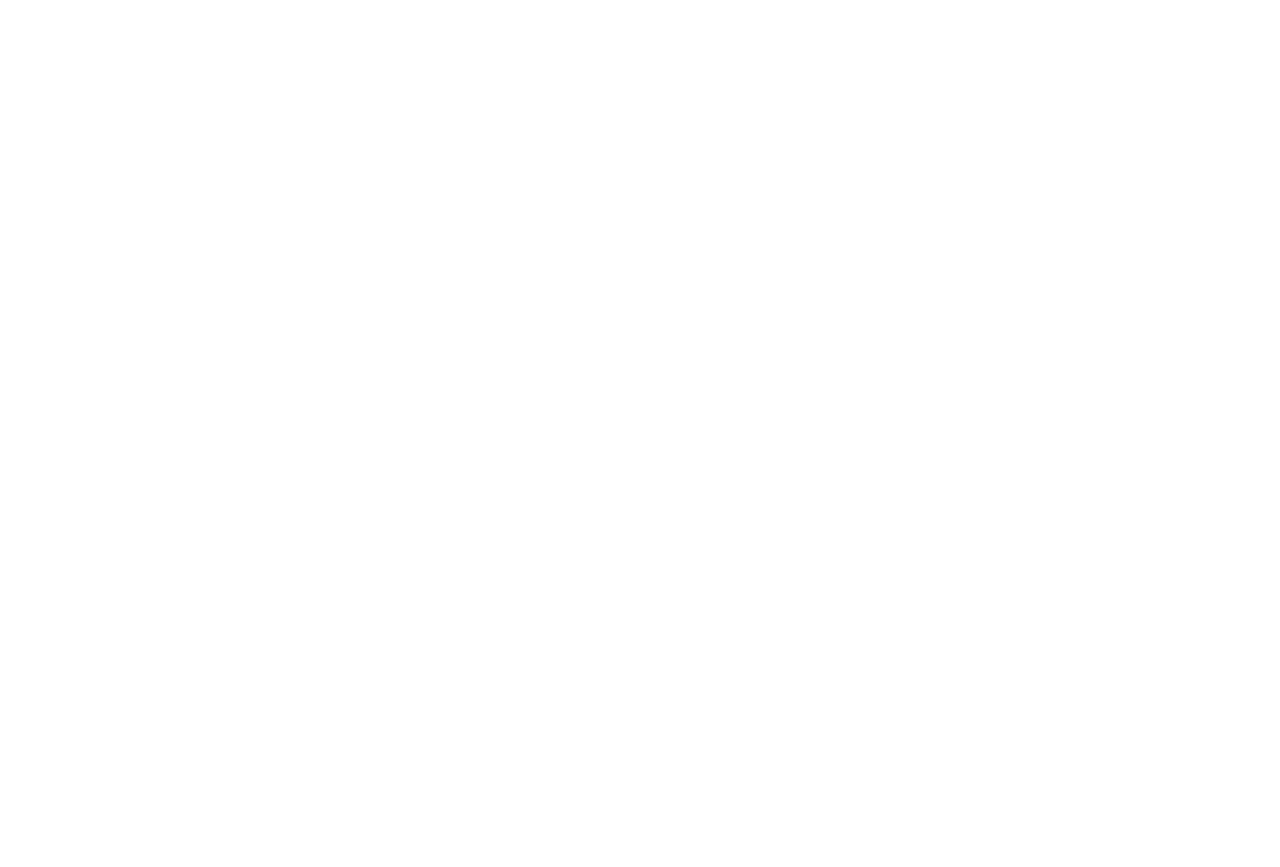
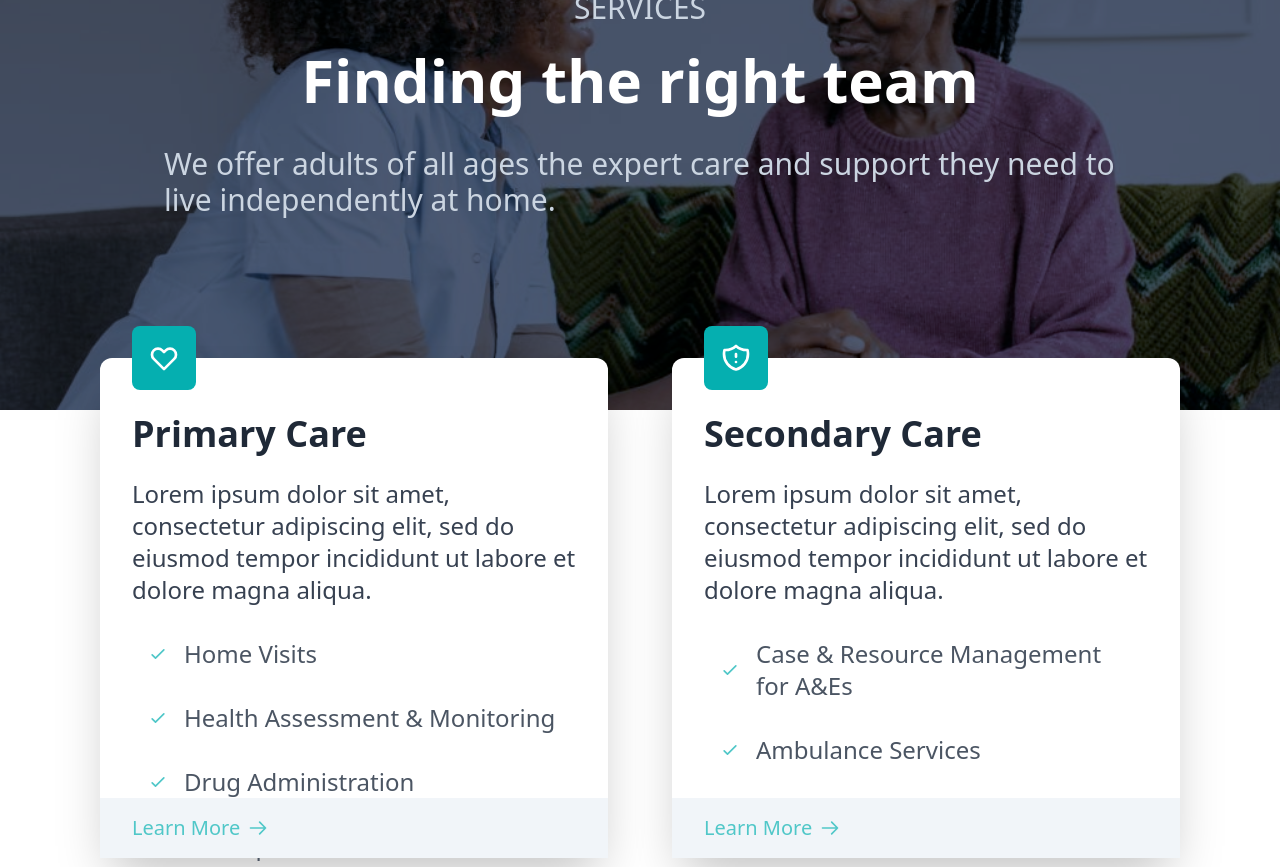
Before and after one commit to ihsidna/ihs-frontend, a React (Create React App) app: page / in a window 1280 px wide. Shown: the part 1580-2447 px from the top of the page. Before the commit the page ends 1490 px from the top, so only its background shows below. Built offline with nearby package versions, Linux system fonts and the light colour scheme.

Commit message:
Services section of the landing page

```diff
--- a/src/App.js
+++ b/src/App.js
@@ -1,6 +1,7 @@
 import Navbar from "./components/Navbar";
 import Hero from "./components/Hero";
 import HowItWorks from "./components/HowItWorks";
+import Services from "./components/Services";
 
 function App() {
   return (
@@ -8,6 +9,7 @@ function App() {
       <Navbar />
       <Hero />
       <HowItWorks />
+      <Services />
     </>
   );
 }
--- /dev/null
+++ b/src/components/Services.jsx
@@ -0,0 +1,89 @@
+import React from 'react';
+import {HeartIcon, ShieldExclamationIcon, ArrowRightIcon, CheckIcon} from "@heroicons/react/outline";
+
+import ServiceImage from './../assets/images/services.png';
+const Services = () => {
+	return (
+		<div className="w-full h-screen">
+			<div className="w-full h-[500px] bg-gray-900/80 absolute">
+				<img src={ServiceImage} alt="" className="w-full h-full object-cover mix-blend-overlay"/>
+			</div>
+
+			<div className="relative text-white max-w-[1240px] mx-auto">
+				<div className="px-4 py-12">
+					<h2 className="md:text-3xl text-2xl pt-8 text-slate-300 uppercase text-center">Services</h2>
+					<h3 className="md:text-6xl text-4xl font-bold py-6 text-center">Finding the right team</h3>
+					<p className="flex justify-center md:text-3xl text-2xl py-3 lg:px-32 text-slate-300">We offer adults of all ages the expert care and support they need to live independently at home.</p>
+				</div>
+
+				<div className=" grid grid-cols-1 lg:grid-cols-2 relative md:gap-x-8 gap-y-16 px-4 pt-12 sm:pt-20 text-gray-800 md:mx-52 lg:mx-12">
+					<div className="bg-white rounded-xl shadow-2xl lg:h-[500px] lg:relative md:mx-16 lg:mx-4">
+						<div className="p-8">
+							<HeartIcon className="w-16 p-4 bg-ihs-green text-white rounded-lg mt-[-4rem]"/>
+							<h3 className="font-bold text-2xl md:text-4xl my-6">Primary Care</h3>
+							<p className='text-xl md:text-2xl text-gray-700'>Lorem ipsum dolor sit amet, consectetur adipiscing elit, sed do eiusmod tempor incididunt ut labore et dolore magna aliqua.</p>
+							<ul className="text-gray-600 text-xl md:text-2xl md:py-4 py-4">
+								<li className="flex items-center">
+									<div><CheckIcon className="mr-4 text-ihs-green-shade-600 w-5"/></div>
+									<div>Home Visits</div>
+								</li>
+								<li className="flex items-center">
+									<div><CheckIcon className="mr-4 text-ihs-green-shade-600 w-5"/></div>
+									<div>Health Assessment & Monitoring</div>
+								</li>
+								<li className="flex items-center">
+									<div><CheckIcon className="mr-4 text-ihs-green-shade-600 w-5"/></div>
+									<div>Drug Administration</div>
+								</li>
+								<li className="flex items-center">
+									<div><CheckIcon className="mr-4 text-ihs-green-shade-600 w-5"/></div>
+									<div>Post-op Care</div>
+								</li>
+							</ul>
+						</div>
+
+						<div className="bg-slate-100 pl-8 py-4 lg:absolute lg:inset-x-0 lg:bottom-0">
+							<p className="flex items-center md:text-xl text-ihs-green-shade-600">Learn More <ArrowRightIcon className='w-5 ml-2'/></p>
+						</div>
+
+					</div>
+
+					<div className="bg-white rounded-xl shadow-2xl lg:h-[500px] lg:relative md:mx-16 lg:mx-4">
+						<div className="p-8">
+							<ShieldExclamationIcon className="w-16 p-4 bg-ihs-green text-white rounded-lg mt-[-4rem]"/>
+							<h3 className="font-bold text-2xl md:text-4xl my-6">Secondary Care</h3>
+							<p className="text-xl md:text-2xl text-gray-700">Lorem ipsum dolor sit amet, consectetur adipiscing elit, sed do eiusmod tempor incididunt ut labore et dolore magna aliqua.</p>
+							<ul className="text-gray-600 text-xl md:text-2xl md:py-4 py-4">
+								<li className="flex items-center">
+									<div><CheckIcon className="mr-4 text-ihs-green-shade-600 w-5"/></div>
+									<div>Case & Resource Management for A&Es</div>
+								</li>
+								<li className="flex items-center">
+									<div><CheckIcon className="mr-4 text-ihs-green-shade-600 w-5"/></div>
+									<div>Ambulance Services</div>
+								</li>
+								<li className="flex items-center">
+									<div><CheckIcon className="mr-4 text-ihs-green-shade-600 w-5"/></div>
+									<div>ICU Access</div>
+								</li>
+								<li className="flex items-center">
+									<div><CheckIcon className="mr-4 text-ihs-green-shade-600 w-5"/></div>
+									<div>A&C Investigations (CT scans, MRIs, etc.)</div>
+								</li>
+								<li className="flex items-center">
+									<div><CheckIcon className="mr-4 text-ihs-green-shade-600 w-5"/></div>
+									<div>Intermediate and Major Surgeries (neurosurgery, orthopedic, oncology, renal dialysis, etc.)</div>
+								</li>
+							</ul>
+						</div>
+						<div className="bg-slate-100 pl-8 py-4 mt-5 lg:absolute lg:inset-x-0 lg:bottom-0">
+							<p className="flex items-center md:text-xl text-ihs-green-shade-600">Learn More <ArrowRightIcon className='w-5 ml-2'/></p>
+						</div>
+					</div>
+				</div>
+			</div>
+		</div>
+	);
+};
+
+export default Services;
```
Also changed, not shown: src/assets/images/services.png (added).
